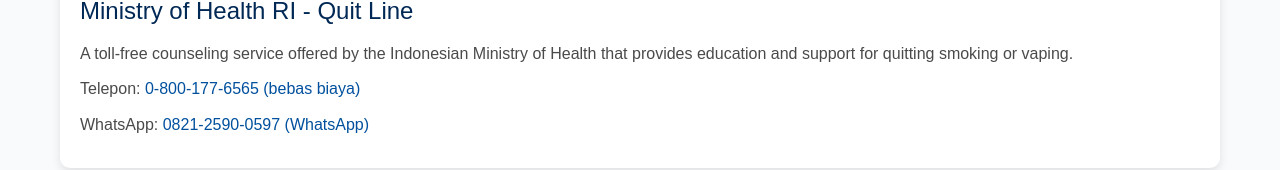
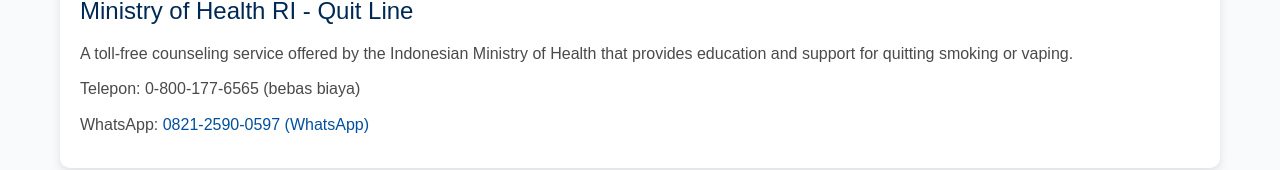
Before and after one commit to demtcsre/P5-Kelompok-3-12-IPA-1, a React (Create React App) app: page /local-support in a window 1280 px wide. Shown: the part 258-428 px from the top of the page. Built offline with nearby package versions, Linux system fonts and the light colour scheme.

Commit message:
updating local support contact

```diff
--- a/src/components/LocalSupport.jsx
+++ b/src/components/LocalSupport.jsx
@@ -32,11 +32,11 @@
                 <p>{org.description}</p>
                 <p>
                   <strong>Telepon:</strong>{' '}
-                  <a href={`tel:${org.phone}`}>{org.phone}</a>
+                  <span>{org.phone}</span>
                 </p>
                 <p>
                   <strong>WhatsApp:</strong>{' '}
-                  <a href={org.whatsapp} target="_blank" rel="noopener noreferrer">
+                  <a href="" target="_blank" rel="noopener noreferrer">
                     {org.whatsapp}
                   </a>
                 </p>
```
